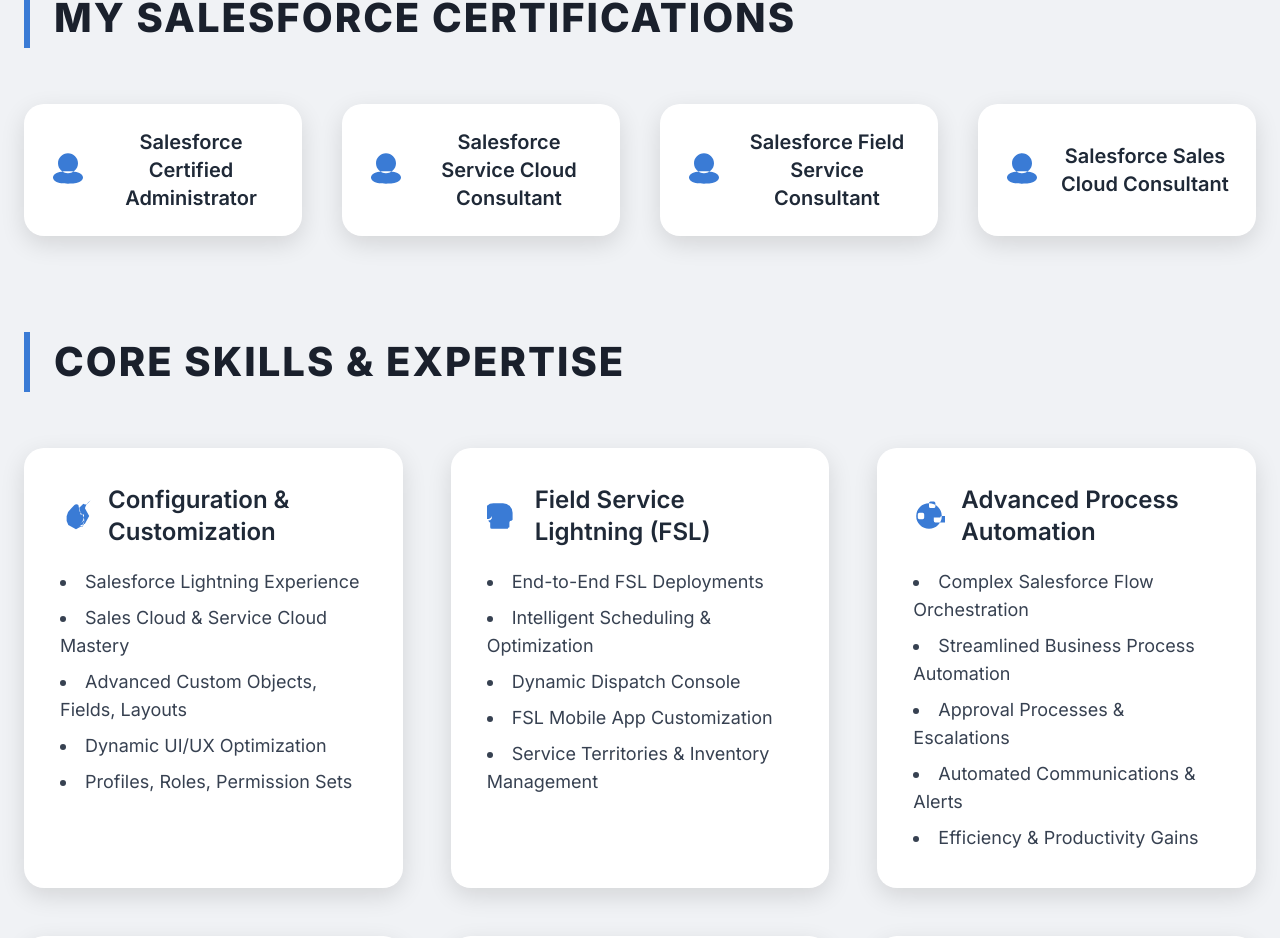
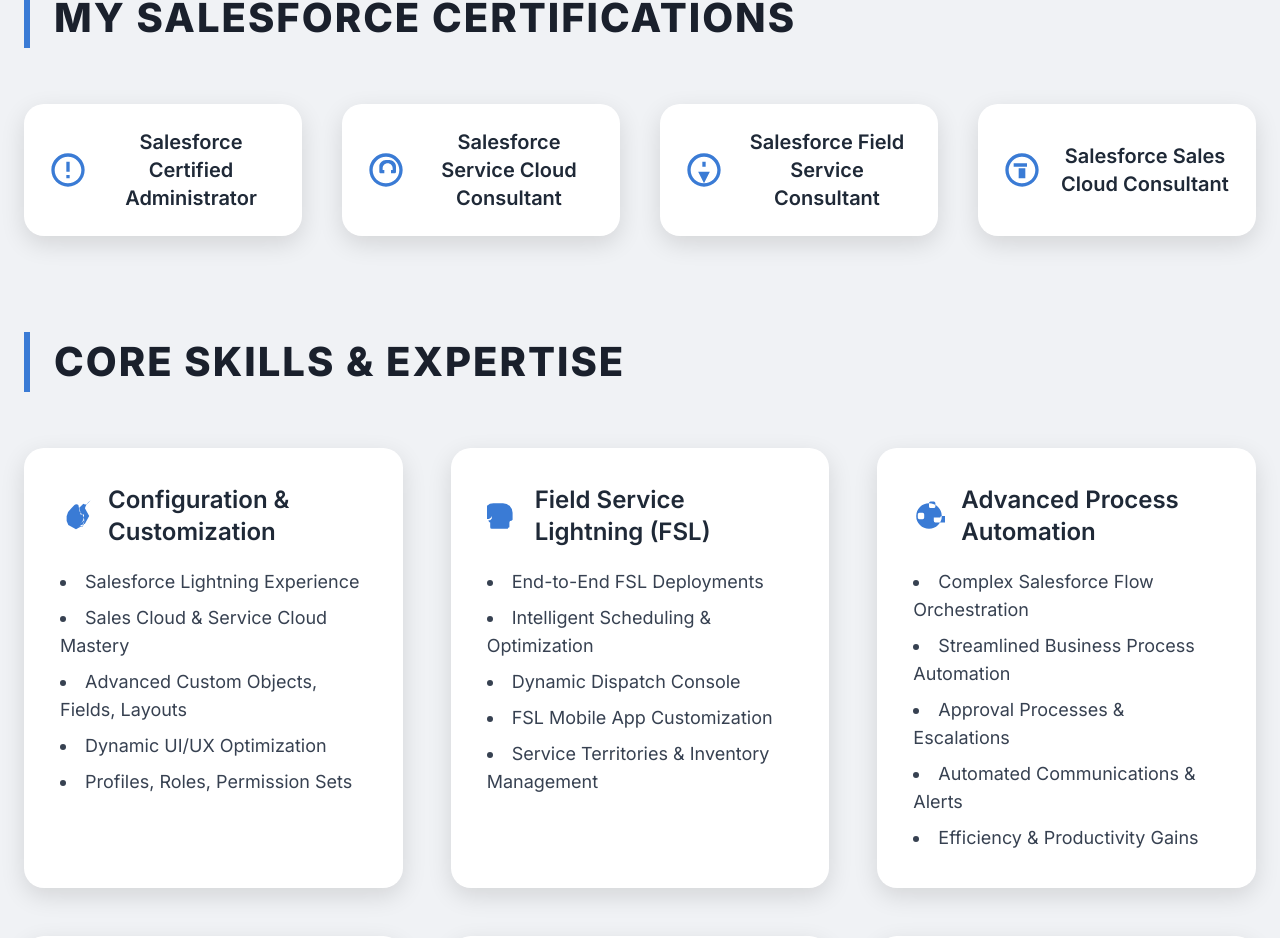
Before and after one commit to Abiolawuyi/Abiolawuyi, a plain HTML site: page index.html in a window 1280 px wide. Shown: the part 1186-2124 px from the top of the page. Drawn offline with nearby package versions, Linux system fonts and the light colour scheme.

Commit message:
Update index.html

```diff
--- a/index.html
+++ b/index.html
@@ -244,28 +244,28 @@
                 <!-- Salesforce Certified Administrator -->
                 <div class="card-item flex items-center justify-center p-6 text-center">
                     <svg class="salesforce-logo-icon" viewBox="0 0 24 24" fill="currentColor" xmlns="http://www.w3.org/2000/svg">
-                        <path d="M21 16.5C21 18.23 18.84 19.64 16.03 19.98C14.88 20.12 13.62 20.2 12 20.2C10.38 20.2 9.12 20.12 7.97 19.98C5.16 19.64 3 18.23 3 16.5C3 14.77 5.16 13.36 7.97 13.02C9.12 12.88 10.38 12.8 12 12.8C13.62 12.8 14.88 12.88 16.03 13.02C18.84 13.36 21 14.77 21 16.5ZM12 2C8.686 2 6 4.686 6 8C6 11.314 8.686 14 12 14C15.314 14 18 11.314 18 8C18 4.686 15.314 2 12 2Z"/>
+                        <path d="M12 2C6.48 2 2 6.48 2 12s4.48 10 10 10 10-4.48 10-10S17.52 2 12 2zm0 18c-4.41 0-8-3.59-8-8s3.59-8 8-8 8 3.59 8 8-3.59 8-8 8zm-1-13h2v6h-2zm0 8h2v2h-2z"/>
                     </svg>
                     <p class="text-xl font-semibold text-gray-800">Salesforce Certified Administrator</p>
                 </div>
                 <!-- Salesforce Service Cloud Consultant -->
                 <div class="card-item flex items-center justify-center p-6 text-center">
                     <svg class="salesforce-logo-icon" viewBox="0 0 24 24" fill="currentColor" xmlns="http://www.w3.org/2000/svg">
-                        <path d="M21 16.5C21 18.23 18.84 19.64 16.03 19.98C14.88 20.12 13.62 20.2 12 20.2C10.38 20.2 9.12 20.12 7.97 19.98C5.16 19.64 3 18.23 3 16.5C3 14.77 5.16 13.36 7.97 13.02C9.12 12.88 10.38 12.8 12 12.8C13.62 12.8 14.88 12.88 16.03 13.02C18.84 13.36 21 14.77 21 16.5ZM12 2C8.686 2 6 4.686 6 8C6 11.314 8.686 14 12 14C15.314 14 18 11.314 18 8C18 4.686 15.314 2 12 2Z"/>
+                        <path d="M12 2C6.48 2 2 6.48 2 12s4.48 10 10 10 10-4.48 10-10S17.52 2 12 2zm0 18c-4.41 0-8-3.59-8-8s3.59-8 8-8 8 3.59 8 8-3.59 8-8 8zM12 6c-2.21 0-4 1.79-4 4v3c0 .55.45 1 1 1h2v-2h-1v-1c0-1.65 1.35-3 3-3s3 1.35 3 3v1h-1v2h2c.55 0 1-.45 1-1V10c0-2.21-1.79-4-4-4z"/>
                     </svg>
                     <p class="text-xl font-semibold text-gray-800">Salesforce Service Cloud Consultant</p>
                 </div>
                 <!-- Salesforce Field Service Consultant -->
                 <div class="card-item flex items-center justify-center p-6 text-center">
                     <svg class="salesforce-logo-icon" viewBox="0 0 24 24" fill="currentColor" xmlns="http://www.w3.org/2000/svg">
-                        <path d="M21 16.5C21 18.23 18.84 19.64 16.03 19.98C14.88 20.12 13.62 20.2 12 20.2C10.38 20.2 9.12 20.12 7.97 19.98C5.16 19.64 3 18.23 3 16.5C3 14.77 5.16 13.36 7.97 13.02C9.12 12.88 10.38 12.8 12 12.8C13.62 12.8 14.88 12.88 16.03 13.02C18.84 13.36 21 14.77 21 16.5ZM12 2C8.686 2 6 4.686 6 8C6 11.314 8.686 14 12 14C15.314 14 18 11.314 18 8C18 4.686 15.314 2 12 2Z"/>
+                        <path d="M12 2C6.48 2 2 6.48 2 12s4.48 10 10 10 10-4.48 10-10S17.52 2 12 2zm0 18c-4.41 0-8-3.59-8-8s3.59-8 8-8 8 3.59 8 8-3.59 8-8 8zm-1-10V7h2v3h-2zm-2.5 3h7l-3.5 7-3.5-7z"/>
                     </svg>
                     <p class="text-xl font-semibold text-gray-800">Salesforce Field Service Consultant</p>
                 </div>
                 <!-- Salesforce Sales Cloud Consultant -->
                 <div class="card-item flex items-center justify-center p-6 text-center">
                     <svg class="salesforce-logo-icon" viewBox="0 0 24 24" fill="currentColor" xmlns="http://www.w3.org/2000/svg">
-                        <path d="M21 16.5C21 18.23 18.84 19.64 16.03 19.98C14.88 20.12 13.62 20.2 12 20.2C10.38 20.2 9.12 20.12 7.97 19.98C5.16 19.64 3 18.23 3 16.5C3 14.77 5.16 13.36 7.97 13.02C9.12 12.88 10.38 12.8 12 12.8C13.62 12.8 14.88 12.88 16.03 13.02C18.84 13.36 21 14.77 21 16.5ZM12 2C8.686 2 6 4.686 6 8C6 11.314 8.686 14 12 14C15.314 14 18 11.314 18 8C18 4.686 15.314 2 12 2Z"/>
+                        <path d="M12 2C6.48 2 2 6.48 2 12s4.48 10 10 10 10-4.48 10-10S17.52 2 12 2zm0 18c-4.41 0-8-3.59-8-8s3.59-8 8-8 8 3.59 8 8-3.59 8-8 8zm-2-9h4v6h-4zm5-3h-4v2h4zm-8 0h4v2h-4z"/>
                     </svg>
                     <p class="text-xl font-semibold text-gray-800">Salesforce Sales Cloud Consultant</p>
                 </div>
```
